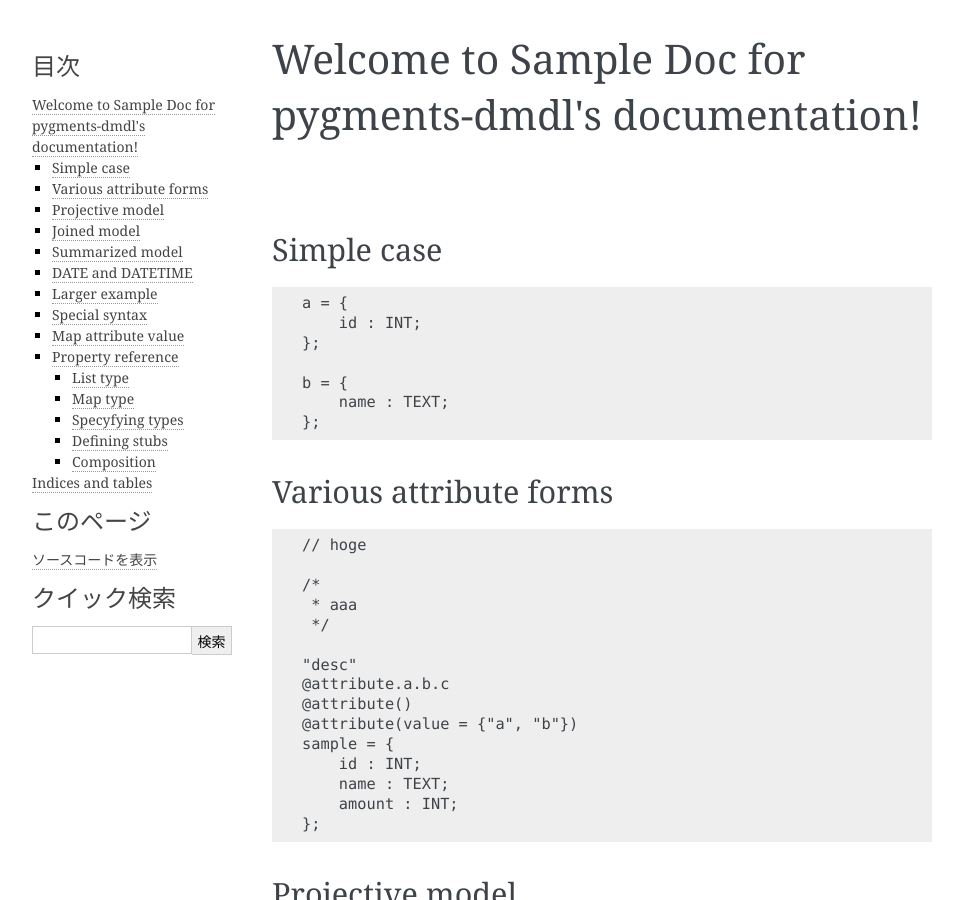
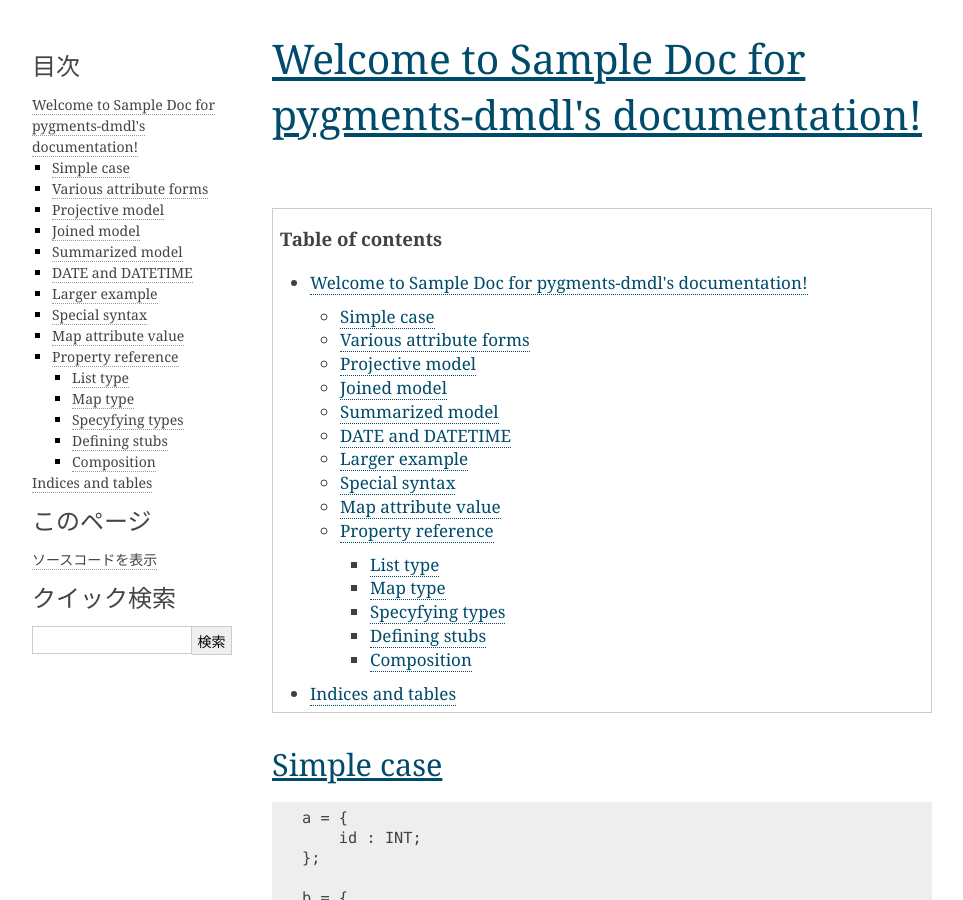
Before and after one commit to cocoatomo/pygments-dmdl, a Sphinx documentation site: the page built from Doc/source/index.rst, in a window 1280 px wide and 900 px high. Shown: the whole window, without its empty margins (148-1111 px from the left). Built offline with Sphinx 7.4.7, drawn with Linux system fonts in a browser that asks for light colours.

Commit message:
Insert a table of contents

```diff
--- a/Doc/source/index.rst
+++ b/Doc/source/index.rst
@@ -5,6 +5,8 @@
 
 Welcome to Sample Doc for pygments-dmdl's documentation!
 ========================================================
+
+.. contents:: Table of contents
 
 Simple case
 -----------
```
